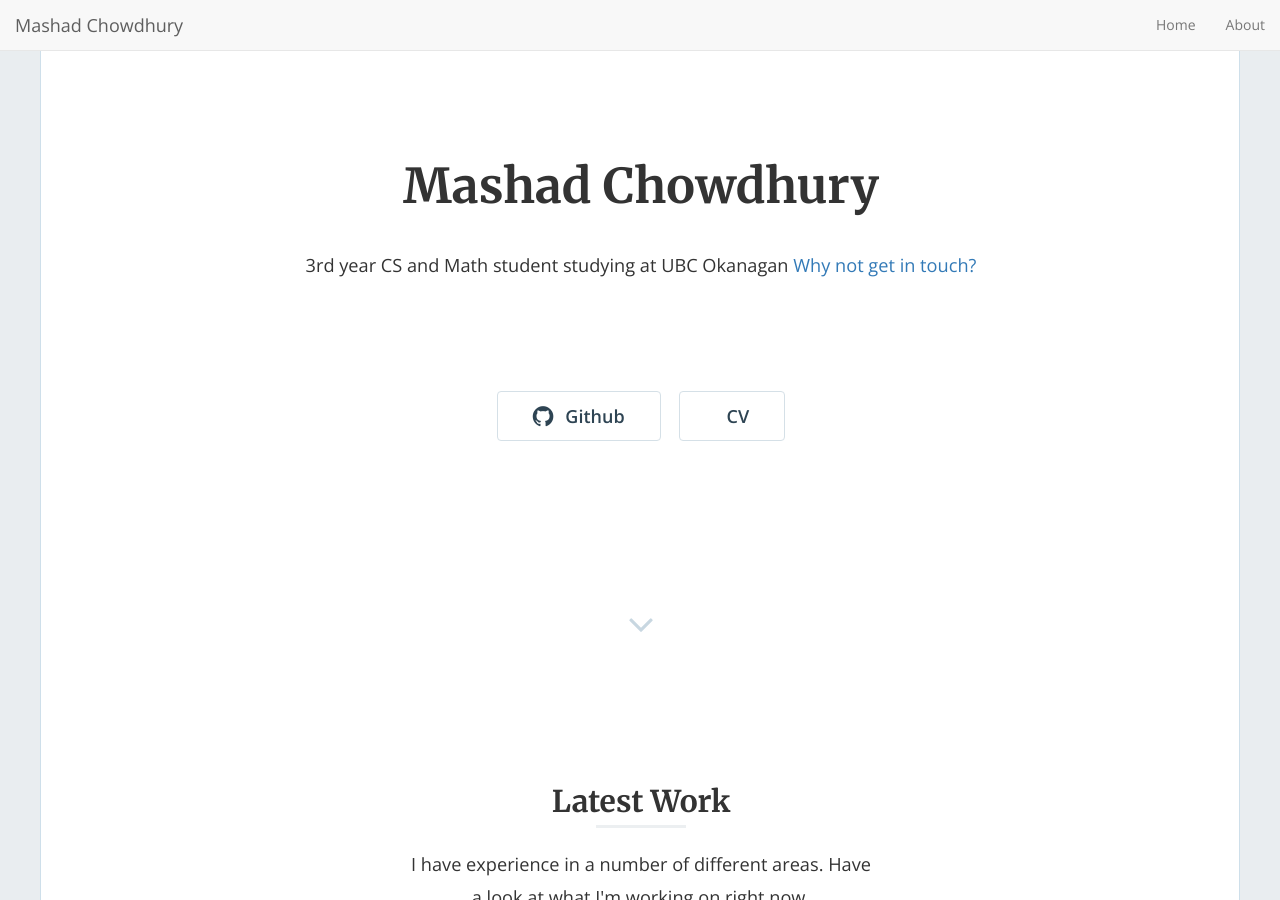
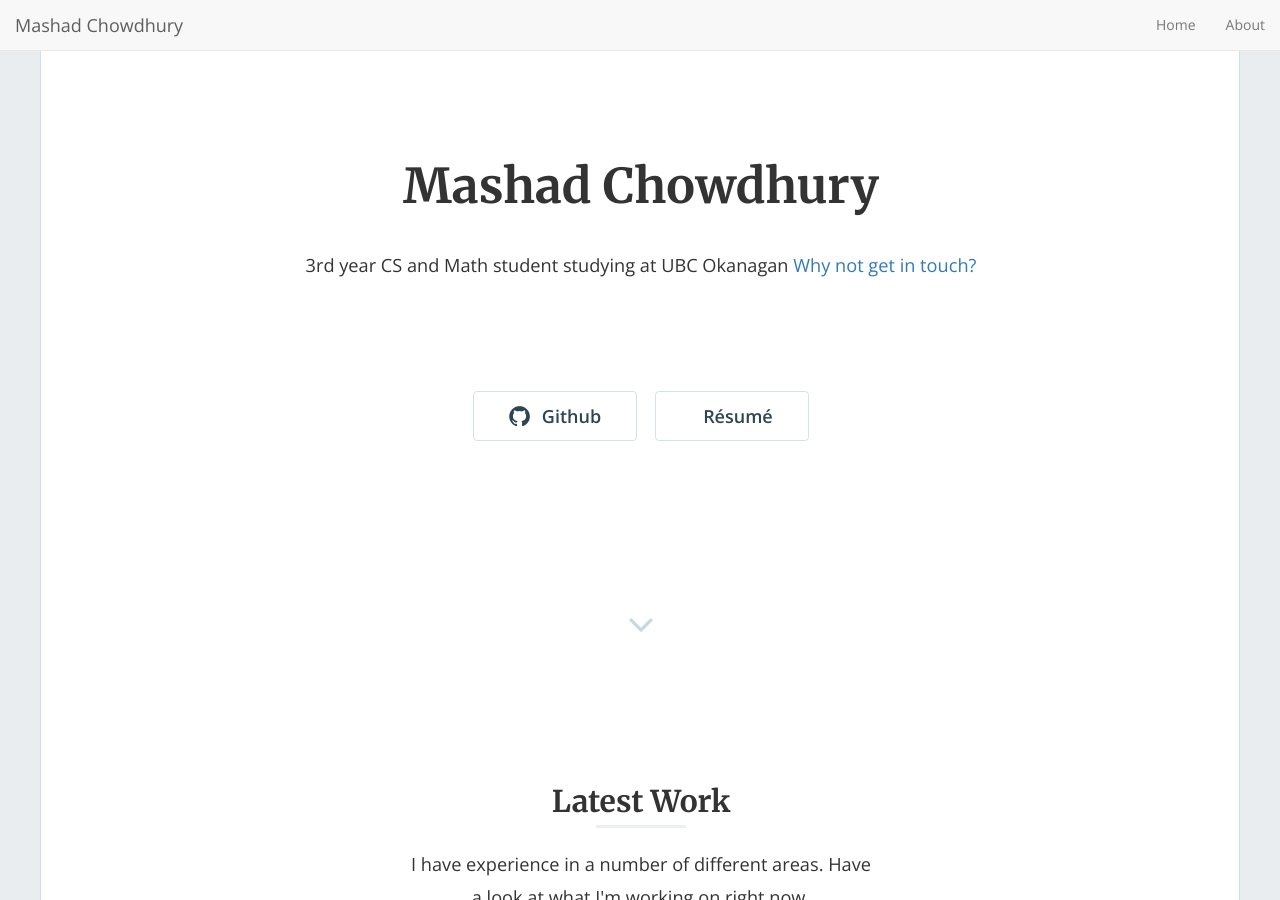
Before and after one commit to mashadchowdhury/mashadchowdhury.github.io, a Jekyll site: the page built from index.html, in a window 1280 px wide and 900 px high. Built offline with Jekyll 4.4.1, drawn with Linux system fonts in a browser that asks for light colours; nearby versions of some CDN libraries; the list of posts is cut into pages by our own code.

Commit message:
Update home-hero.html

```diff
--- a/_includes/home-hero.html
+++ b/_includes/home-hero.html
@@ -30,7 +30,7 @@
               <a href="https://{{ site.data.global.medium }}"><button class="btn btn-default btn-lg"><i class="fa fa-medium fa-lg"></i>Medium</button></a>
             {% endif %}
             {% if site.cv_url != '' %}
-              <a href="{{ site.data.global.cv_url }}" target="_blank"><button class="btn btn-default btn-lg"><i class="fas fa-scroll fa-lg"></i>CV</button></a>
+              <a href="{{ site.data.global.cv_url }}"><button class="btn btn-default btn-lg"><i class="fas fa-scroll fa-lg"></i>Résumé</button></a>
             {% endif %}
 
           </div>
```
